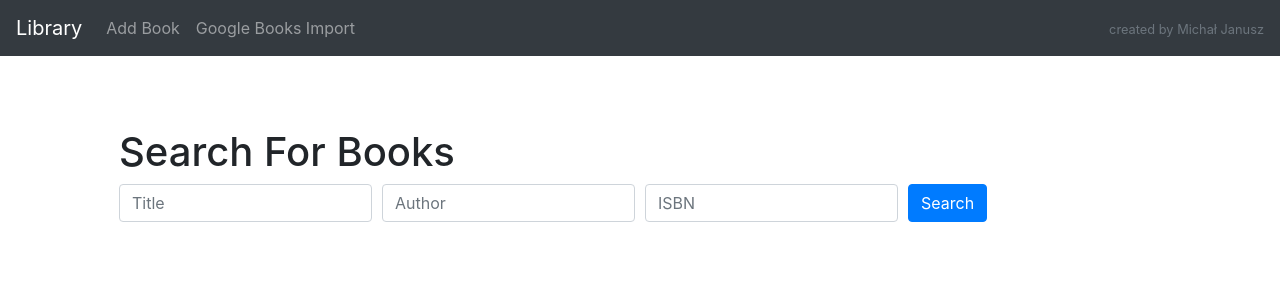
After one commit to MichalJanusz/library, a Django app: template library/templates/library/google_import.html in a window 1280 px wide. The commit adds this page. Shown: the top 300 px of the page. Run offline with Django 3.2, Linux system fonts and the light colour scheme; the template is opened without the code that fills it, so the values that code supplies are empty; some libraries are stand-ins or nearby versions.

Commit message:
basic js, created html, view and url

```diff
--- a/library/static/js/app.js
+++ b/library/static/js/app.js
@@ -1 +1,15 @@
 console.log('test')
+
+let table = $('#table-results')
+
+table.hide()
+
+function googleBookSearch() {
+    let title = $('#ajax-title').val()
+    let author = $('#ajax-author').val()
+    let isbn = $('#ajax-isbn').val()
+    let result = $('#tbody-results')
+    console.log(`search ${title}, ${author}, ${isbn}`)
+}
+
+document.getElementById('ajax-button').addEventListener('click', googleBookSearch, false)
--- a/library/templates/library/__base__.html
+++ b/library/templates/library/__base__.html
@@ -22,7 +22,7 @@
                 <a class="nav-link" href="{% url 'add' %}">Add Book</a>
             </li>
             <li class="nav-item">
-                <a class="nav-link" href="#">Google Books Import</a>
+                <a class="nav-link" href="{% url 'import' %}">Google Books Import</a>
             </li>
 {#            <li class="nav-item">#}
 {#                <a class="nav-link" href="#">Disabled</a>#}
--- /dev/null
+++ b/library/templates/library/google_import.html
@@ -0,0 +1,50 @@
+{% extends 'library/__base__.html' %}
+
+{% block content %}
+    <h1>Search For Books</h1>
+    <div id="ajax-form">
+        <div class="form-row">
+            <div class="col">
+                <input id="ajax-title" class="form-control" placeholder="Title">
+            </div>
+            <div class="col">
+                <input id="ajax-author" class="form-control" placeholder="Author">
+            </div>
+            <div class="col">
+                <input id="ajax-isbn" class="form-control" placeholder="ISBN">
+            </div>
+            <div class="col">
+                <button id="ajax-button" class="btn btn-primary">Search</button>
+            </div>
+        </div>
+    </div>
+
+    <table class="table" id="table-results">
+        <thead>
+        <tr>
+            <th scope="col">#</th>
+            <th scope="col">Title</th>
+            <th scope="col">Author</th>
+            <th scope="col">Publication Date</th>
+            <th scope="col">ISBN</th>
+            <th scope="col">No. Pages</th>
+            <th scope="col">Cover</th>
+            <th scope="col">Publication language</th>
+            <th scope="col"></th>
+        </tr>
+        </thead>
+        <tbody id="tbody-results">
+{% comment %}  <!--        <tr>
+            <th scope="row">{{ forloop.counter }}</th>
+            <td>{{ book.title }}</td>
+            <td>{{ book.author }}</td>
+            <td>{{ book.pub_date }}</td>
+            <td>{{ book.isbn }}</td>
+            <td>{{ book.pages }}</td>
+            <td><a href="{{ book.cover }}"><img src="{{ book.cover }}" alt="book cover missing"></a></td>
+            <td>{{ book.lang }}</td>
+            <td><a href="#" class="btn btn-success" role="button">Import</a></td>
+        </tr>--> {% endcomment %}
+        </tbody>
+    </table>
+{% endblock %}
--- a/library/views.py
+++ b/library/views.py
@@ -31,3 +31,8 @@ class BookEditView(UpdateView):
     fields = '__all__'
     template_name = 'library/book_form.html'
     success_url = '/'
+
+
+class GoogleImportView(View):
+    def get(self, request):
+        return render(request, 'library/google_import.html')
--- a/recruitment_project/urls.py
+++ b/recruitment_project/urls.py
@@ -16,11 +16,12 @@ Including another URLconf
 from django.contrib import admin
 from django.urls import path
 
-from library.views import BookListView, BookAddView, BookEditView
+from library.views import BookListView, BookAddView, BookEditView, GoogleImportView
 
 urlpatterns = [
     path('admin/', admin.site.urls),
     path('', BookListView.as_view(), name='list'),
     path('book/add', BookAddView.as_view(), name='add'),
     path('book/edit/<int:pk>', BookEditView.as_view(), name='edit'),
+    path('import/', GoogleImportView.as_view(), name='import')
 ]
```
